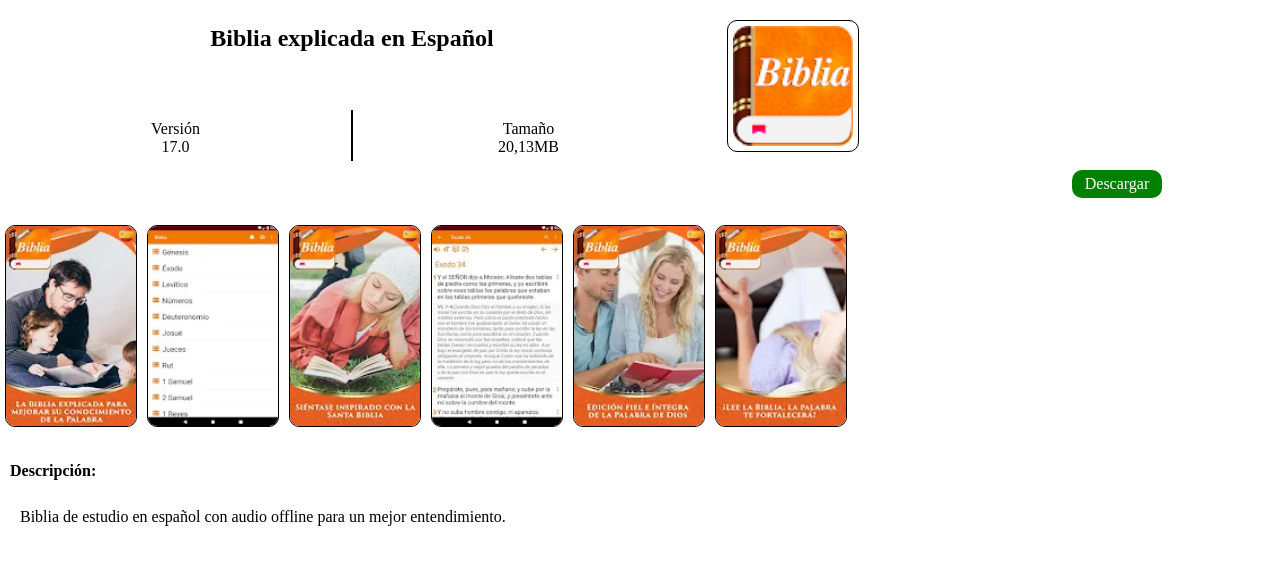
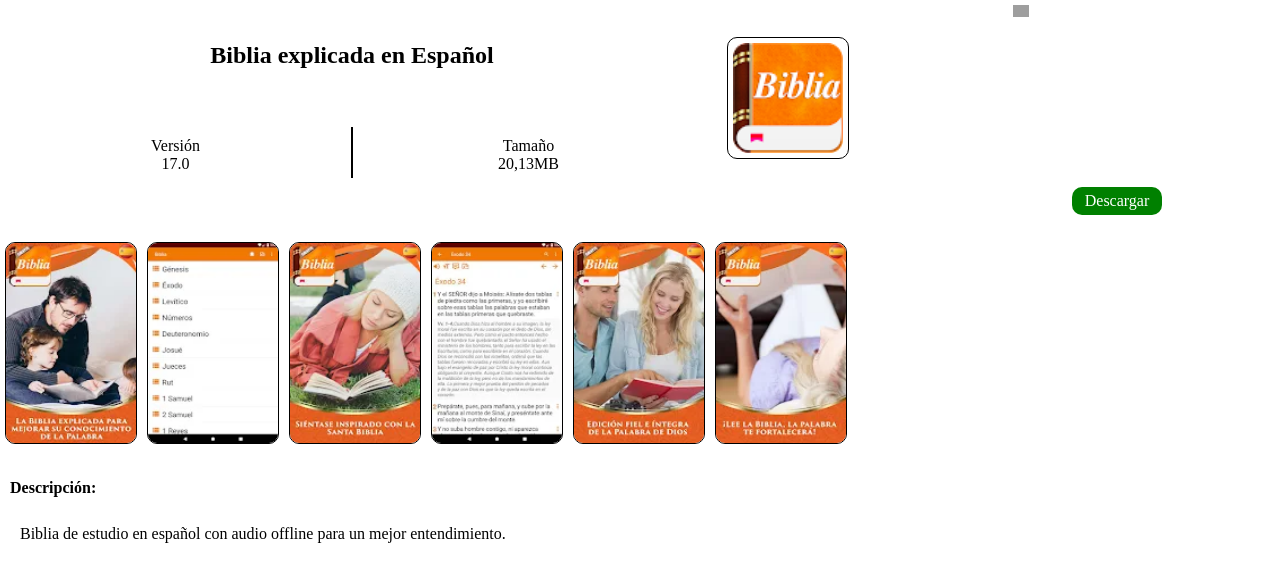
Before and after one commit to Orlando43claro/Biblia-explicada-en-Espa-ol, a plain HTML site: page index.html in a window 1280 px wide. Drawn offline with Linux system fonts and the light colour scheme; grey boxes are pictures that could not be loaded.

Commit message:
Update index.html

```diff
--- a/index.html
+++ b/index.html
@@ -8,6 +8,10 @@ margin: 0;
 }
 
 body{width:100%; height: 100%; background: #ffffff;}
+
+  .section01{margin: 5px;  height: 12px; width:80%; }
+.section01 img{ height: 12px; float: right;}
+
 
 .container{
 height: 150px; width:100%;}
@@ -42,8 +46,15 @@ p{padding: 10px; }
 </style>
 </head>
 <body>
+
+  <section class="section01">
+  <img style="border: 0px solid; display: inline;" alt="contador de visitas" src="https://websmultimedia.com/contador-de-visitas.php?id=6606">
+ </section>
+
+
+
 <div class="container">
-<section id="section1"><img src="1.webp" width="120"  height="120">
+<section id="section1"><img src="1.webp" width="110"  height="110">
 </section>
 
 <section id="section2"><center><h2 id="titulo">Biblia explicada en Español </h2></center>
```
